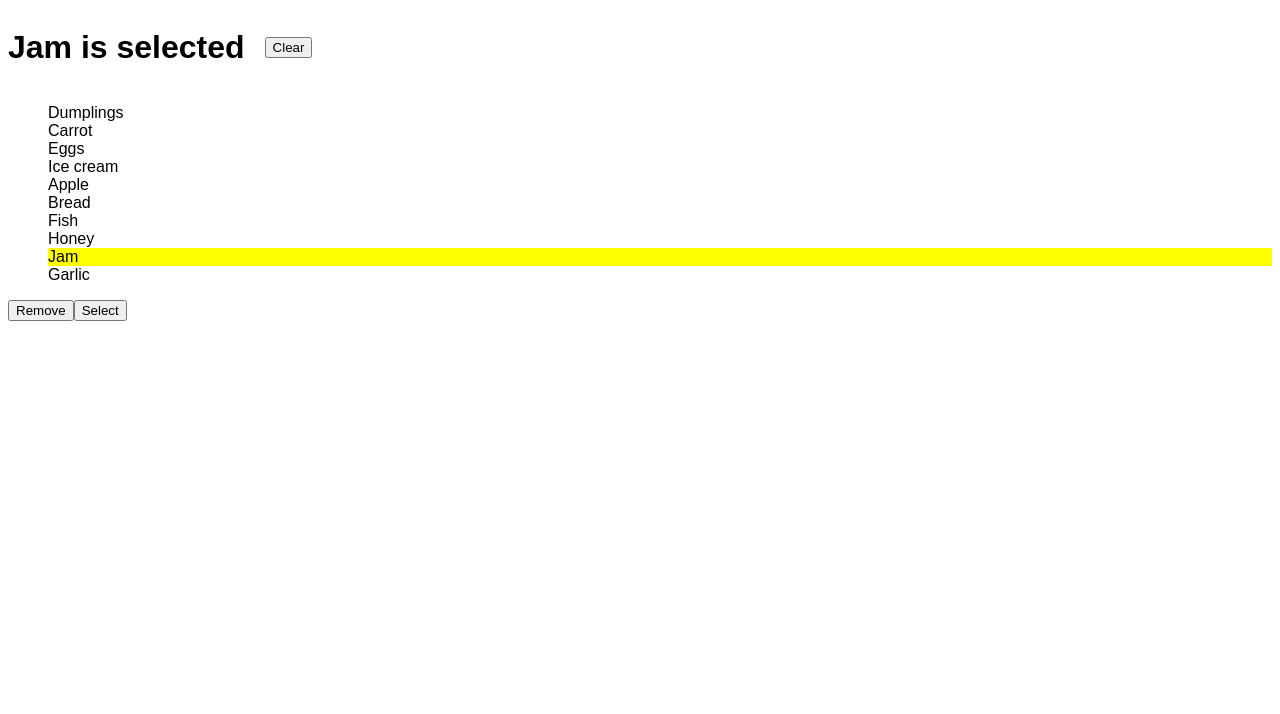
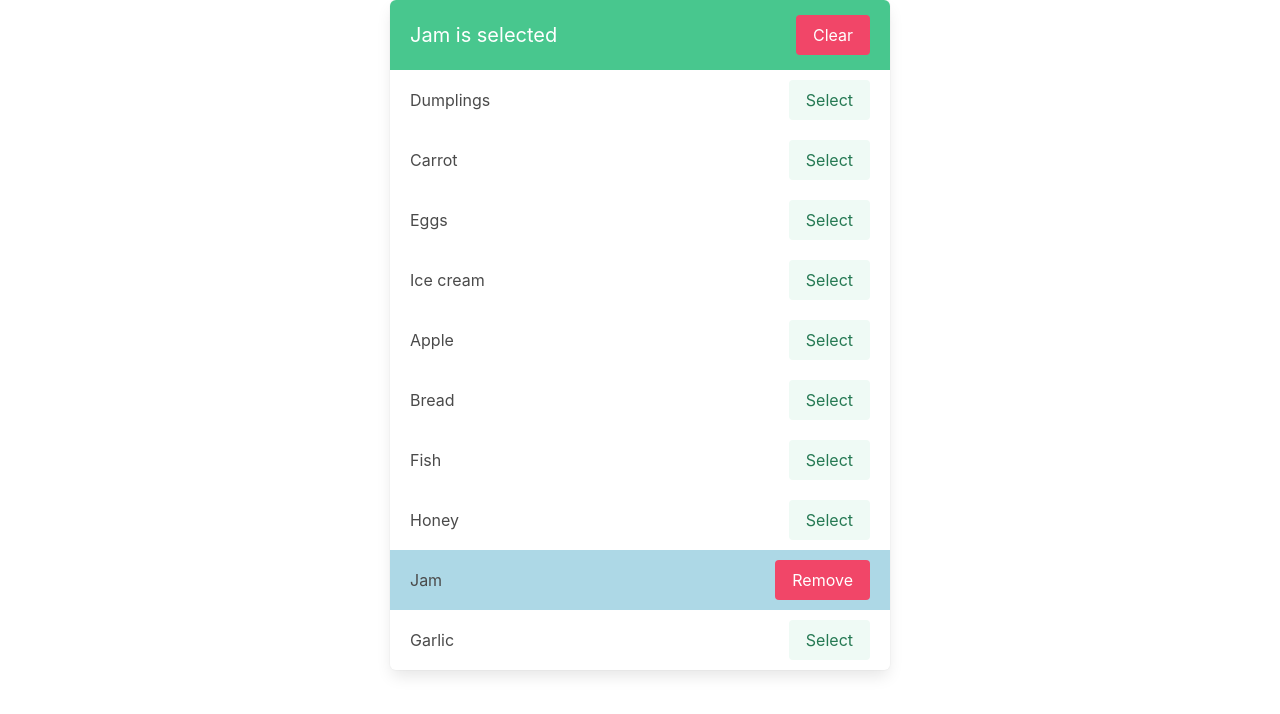
Before and after one commit to mate-academy/react_goods-selector, a React (Create React App) app: page / in a window 1280 px wide. Shown: the top 714 px of the page. Built offline with nearby package versions, Linux system fonts and the light colour scheme.

Commit message:
implemented goods selector without advanced stuff

```diff
--- a/package.json
+++ b/package.json
@@ -7,7 +7,7 @@
   "license": "GPL-3.0",
   "dependencies": {
     "@cypress/react": "^5.12.4",
-    "bulma": "^0.9.3",
+    "bulma": "^0.9.4",
     "classnames": "^2.3.1",
     "react": "^17.0.2",
     "react-dom": "^17.0.2",
--- a/public/index.html
+++ b/public/index.html
@@ -4,6 +4,7 @@
     <meta charset="utf-8" />
     <meta name="viewport" content="width=device-width, initial-scale=1" />
     <title>Static list of todos</title>
+    <link rel="stylesheet" href="https://cdn.jsdelivr.net/npm/bulma@0.9.4/css/bulma.min.css">
   </head>
   <body>
     <div id="root"></div>
--- a/src/App.scss
+++ b/src/App.scss
@@ -3,8 +3,12 @@ html {
 }
 
 .App {
+  width: 500px;
+  margin: 0 auto;
+
   &__header {
     display: flex;
+    justify-content: space-between;
     align-items: center;
     gap: 20px;
   }
@@ -12,9 +16,11 @@ html {
 
 .Good {
   display: flex;
-  gap: 10px;
+  justify-content: space-between;
+  align-items: center;
+  padding: 10px 20px;
 
   &--active {
-    background-color: #ff0;
+    background-color: lightblue;
   }
 }
--- a/src/App.tsx
+++ b/src/App.tsx
@@ -1,51 +1,88 @@
-import React from 'react';
+import classNames from 'classnames';
+import { Component } from 'react';
 import './App.scss';
 
-// import goodsFromServer from './goods';
+import goodsFromServer from './goods';
 
-export const App: React.FC = () => {
+type State = {
+  selectedGood: string,
+};
+
+export class App extends Component<{}, State> {
+  state = {
+    selectedGood: 'Jam',
+  };
+
+  addSelectedGood = (good: string) => {
+    this.setState({ selectedGood: good });
+  };
+
+  removeSelectedGood = () => {
+    this.setState({ selectedGood: '' });
+  };
+
+  render() {
+    const { selectedGood } = this.state;
+
     return (
-    <main className="App">
-      <header className="App__header">
+      <main className="App panel is-success">
+        <header className="App__header panel-heading">
           <h1 className="App__title">
-          Jam is selected
+            {selectedGood === ''
+              ? 'No goods selected'
+              : `${selectedGood} is selected`}
           </h1>
 
+          {selectedGood.length > 0 && (
             <button
               type="button"
-          className="App__clear"
+              className="App__clear button is-danger"
+              onClick={this.removeSelectedGood}
             >
               Clear
             </button>
+          )}
         </header>
 
         <ul>
-        <li className="Good">Dumplings</li>
-        <li className="Good">Carrot</li>
-        <li className="Good">Eggs</li>
-        <li className="Good">Ice cream</li>
-        <li className="Good">Apple</li>
-        <li className="Good">Bread</li>
-        <li className="Good">Fish</li>
-        <li className="Good">Honey</li>
-        <li className="Good Good--active">Jam</li>
-        <li className="Good">Garlic</li>
-      </ul>
-
-      {/* Put required buttons into each Good */}
+          {goodsFromServer.map(good => (
+            <li
+              className={classNames(
+                'Good',
+                {
+                  'Good--active': selectedGood === good,
+                },
+              )}
+            >
+              {good}
+              {selectedGood !== good
+                ? (
                   <button
                     type="button"
-        className="Good__remove"
+                    className="
+                      Good__select
+                      button
+                      is-success
+                      is-light
+                    "
+                    onClick={() => this.addSelectedGood(good)}
+                  >
+                    Select
+                  </button>
+                )
+                : (
+                  <button
+                    type="button"
+                    className="Good__remove button is-danger"
+                    onClick={this.removeSelectedGood}
                   >
                     Remove
                   </button>
-
-      <button
-        type="button"
-        className="Good__select"
-      >
-        Select
-      </button>
+                )}
+            </li>
+          ))}
+        </ul>
       </main>
     );
-};
+  }
+}
```
Also changed, not shown: 1 other file (tests, documents, lock files or other folders). Lines whose indentation alone changed are shown as unchanged.
